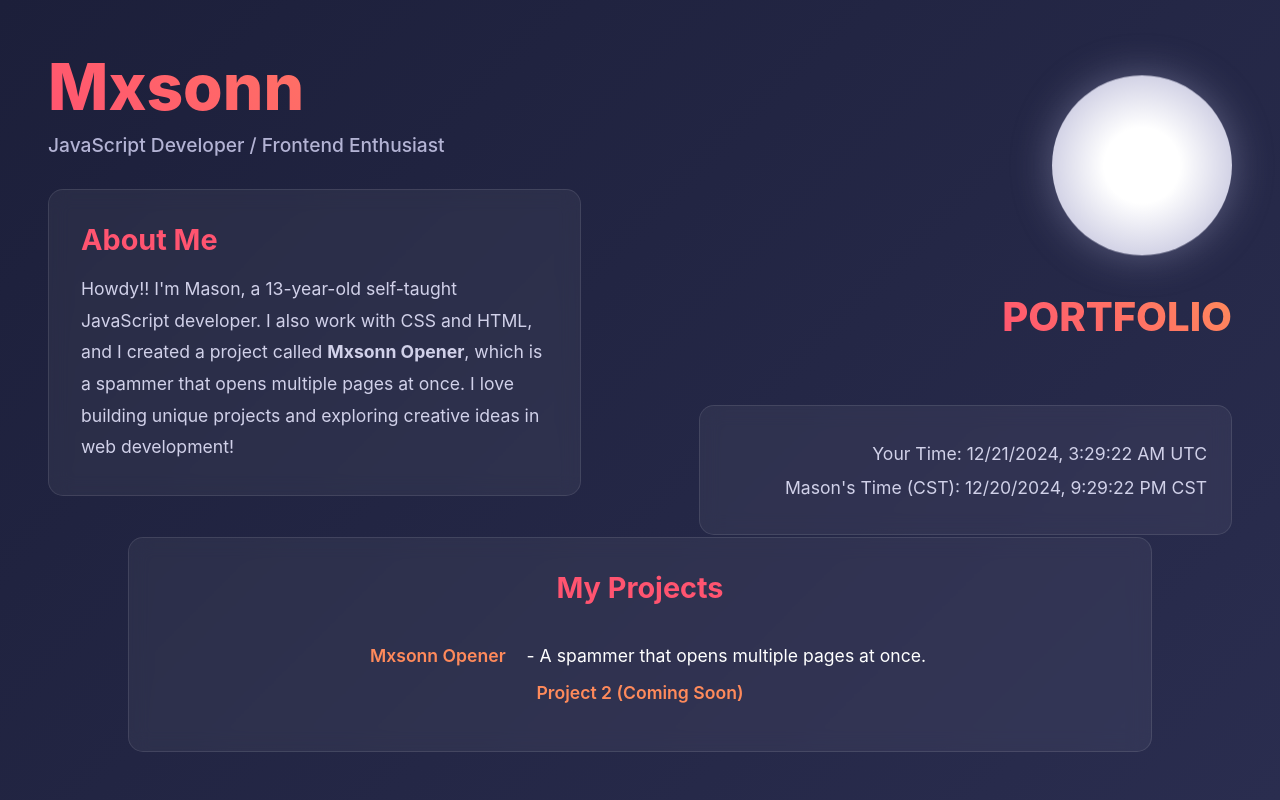
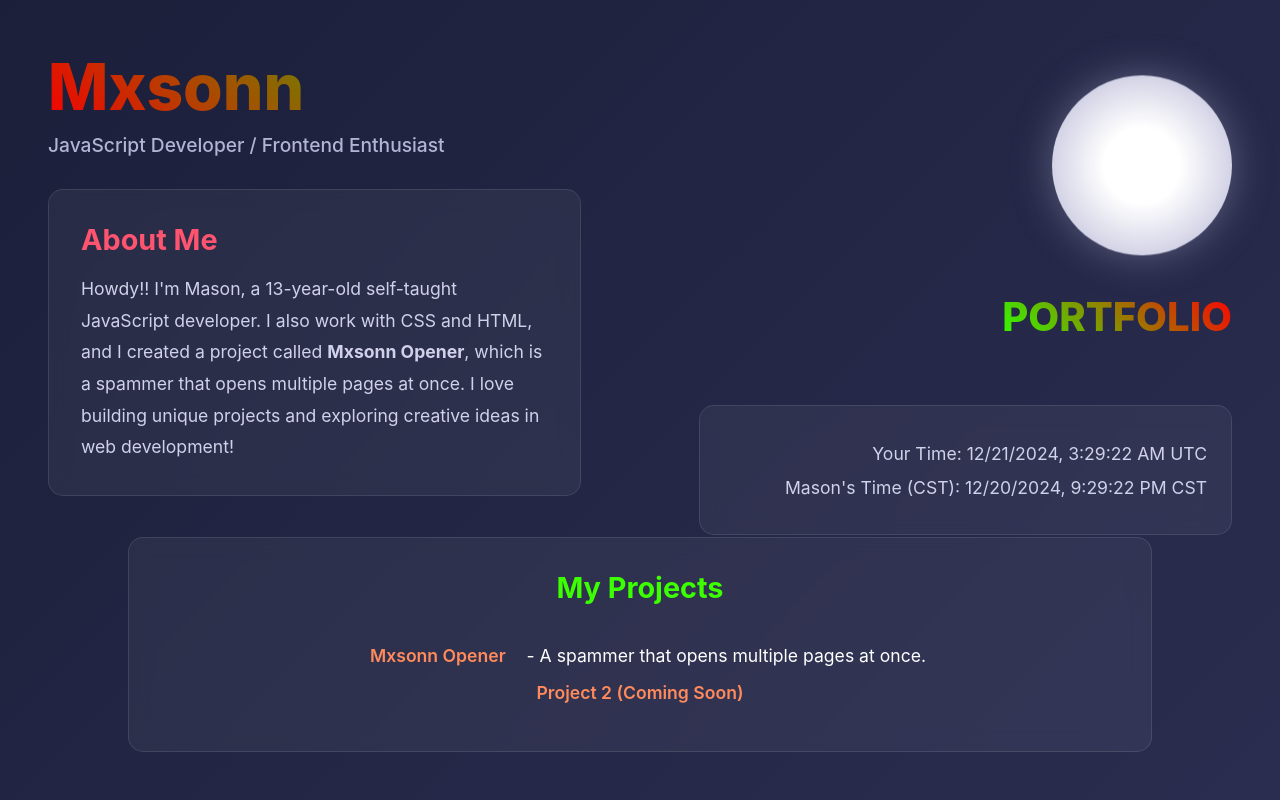
Before and after one commit to MxsonnGithub/portfolio-2, a plain HTML site: page index.html in a window 1280 px wide. Drawn offline with Linux system fonts and the light colour scheme.

Commit message:
Christmas

```diff
--- a/style.css
+++ b/style.css
@@ -35,7 +35,7 @@
             font-size: 4rem;
             font-weight: 800;
             margin: 0;
-            background: linear-gradient(45deg, #ff5470, #ff8a5b);
+            background: linear-gradient(45deg, #f70000, #08e700);
             -webkit-background-clip: text;
             background-clip: text;
             color: transparent;
@@ -117,7 +117,7 @@
         .portfolio-title {
             font-size: 2.5rem;
             font-weight: 800;
-            background: linear-gradient(45deg, #ff5470, #ff8a5b);
+            background: linear-gradient(45deg, #2bff00, #ff0000);
             -webkit-background-clip: text;
             background-clip: text;
             color: transparent;
@@ -156,7 +156,7 @@
         .projects h3 {
             font-size: 1.8rem;
             margin-bottom: 1.5rem;
-            color: #ff5470;
+            color: #3cff00;
         }
 
         .projects ul {
```
